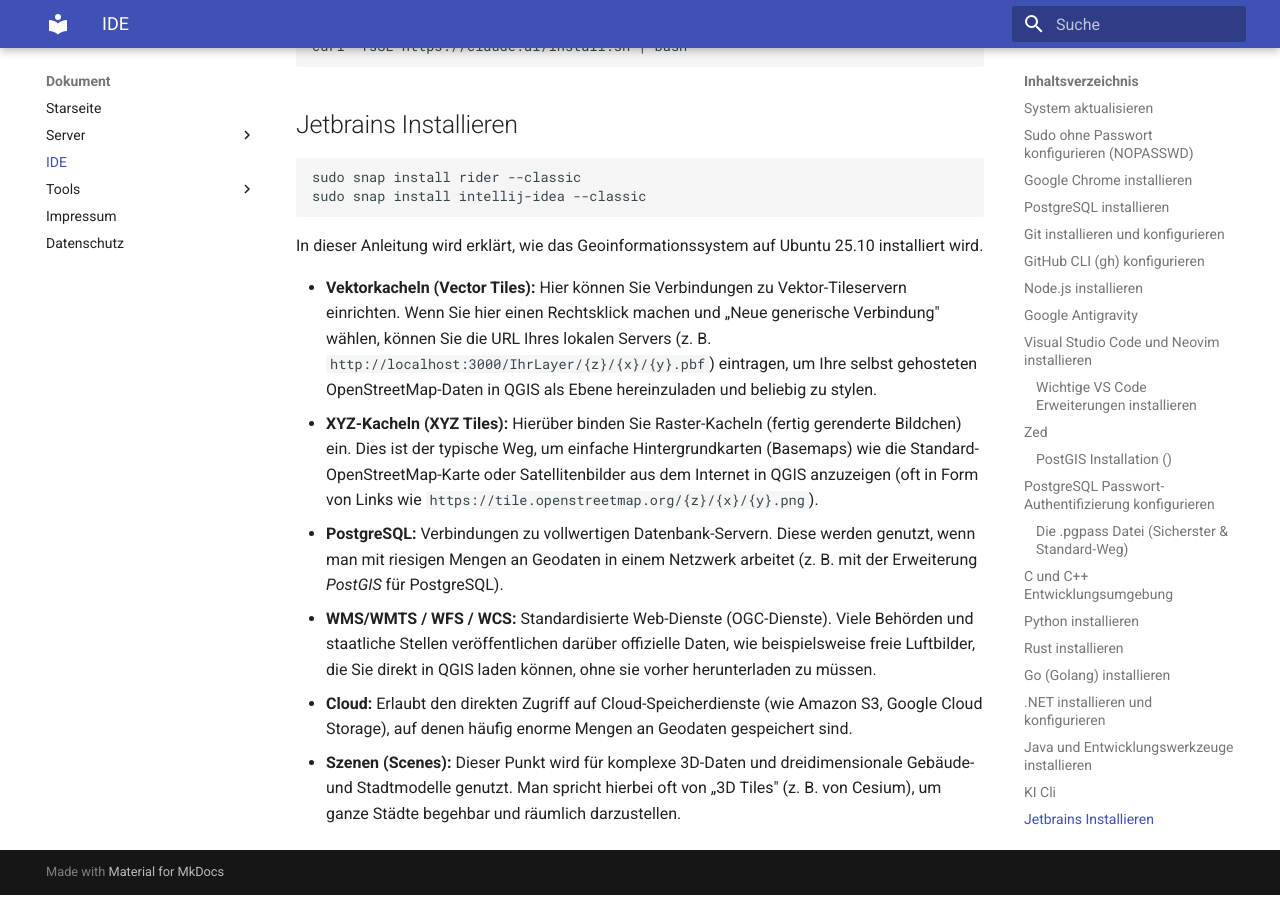
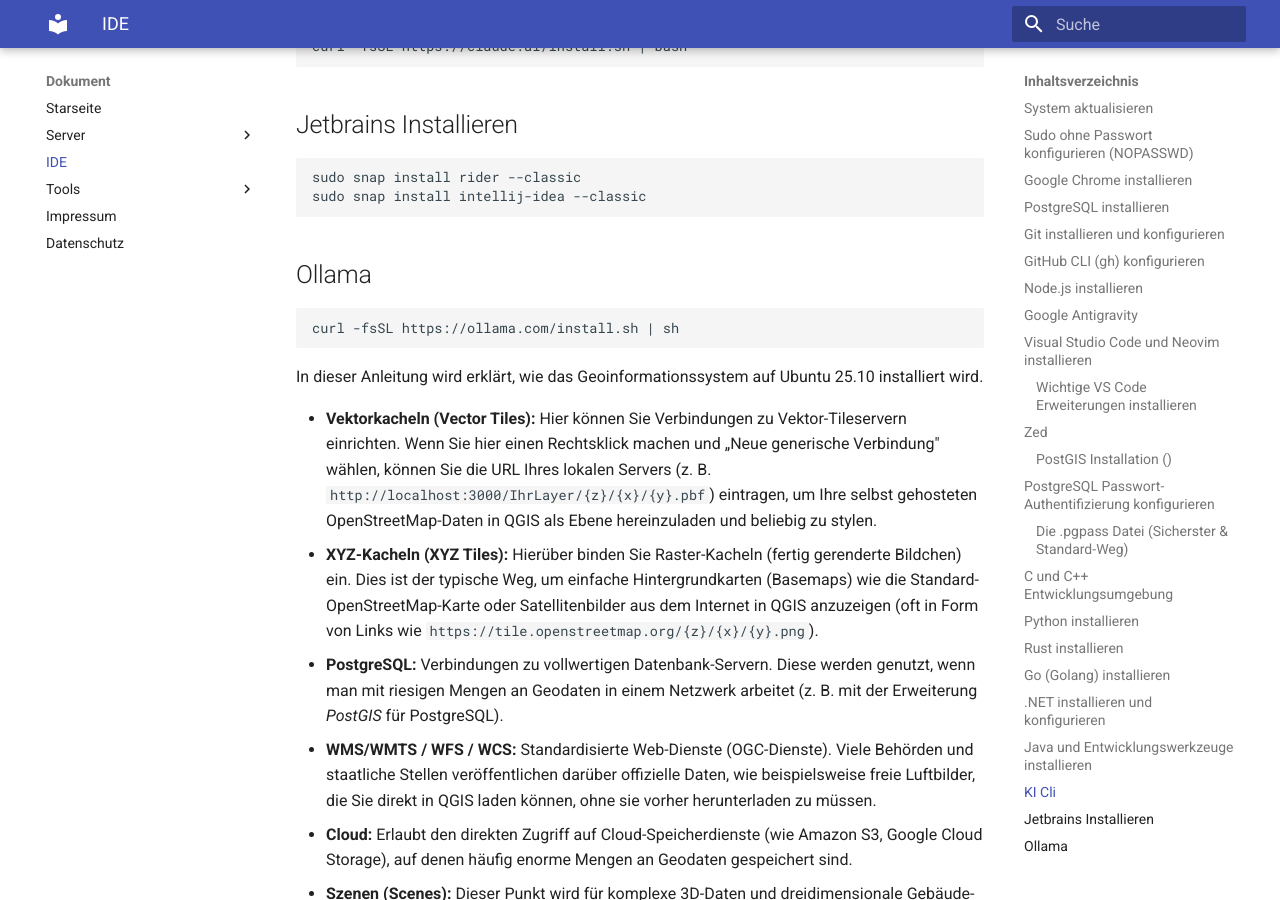
Before and after one commit to thorstenkloehn/dokument, an MkDocs documentation site: the page built from docs/IDE/index.md, in a window 1280 px wide and 900 px high, scrolled down 5144 px. Built offline with MkDocs 1.6.1 and Material for MkDocs 9.7.7, drawn with Linux system fonts in a browser that asks for light colours.

Commit message:
Dokumentation: Hinzufügen von Anweisungen zur Installation von Ollama

````diff
--- a/docs/IDE/index.md
+++ b/docs/IDE/index.md
@@ -248,6 +248,10 @@
 sudo snap install rider --classic
 sudo snap install intellij-idea --classic
 ```
+## Ollama
+```
+curl -fsSL https://ollama.com/install.sh | sh
+```
 
 In dieser Anleitung wird erklärt, wie das Geoinformationssystem auf Ubuntu 25.10 installiert wird.
 
````
